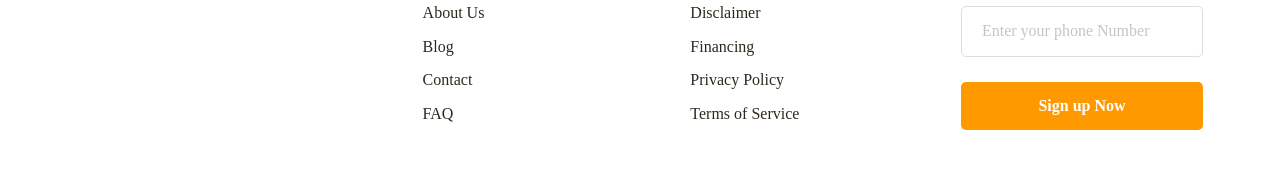
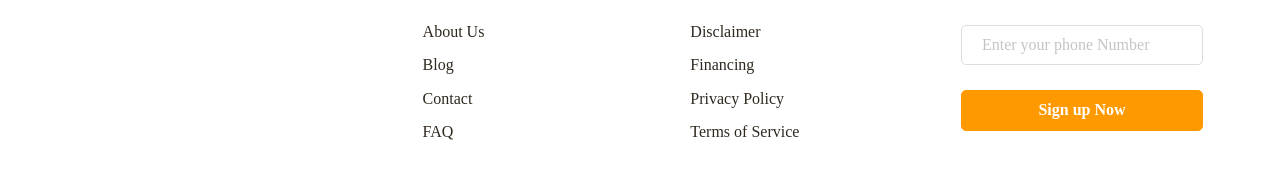
Before and after one commit to polyatskovun/fe-hw-9, a plain HTML site: page index.html in a window 1280 px wide. Shown: the part 2122-2301 px from the top of the page. Drawn offline with Linux system fonts and the light colour scheme.

Commit message:
change view of btns

```diff
--- a/css/style.css
+++ b/css/style.css
@@ -237,7 +237,7 @@
 }
 
 .phone-input {
-  padding: 15px 20px;
+  padding: 10px 20px;
   font-size: 16px;
   border: 1px solid #ddd;
   border-radius: 5px;
@@ -248,19 +248,3 @@
 .phone-input::placeholder {
   color: #c5c5c5;
 }
-
-.signup-button {
-  background-color: #ff9900;
-  color: #ffffff;
-  border: none;
-  padding: 15px 20px;
-  font-size: 16px;
-  font-weight: bold;
-  border-radius: 5px;
-  cursor: pointer;
-  transition: background-color 0.3s ease;
-}
-
-.signup-button:hover {
-  background-color: #e88e00;
-}
--- a/index.html
+++ b/index.html
@@ -96,7 +96,7 @@
                 <p>If you are looking for a new way to promote your business that won’t cost you more money, </p>
             </div>
             <img src="./img/messsage.svg" alt="Person sent messsage">
-        </container>
+        </container>git
     </section>
     <hr id="breake__line">
     <footer>
@@ -125,8 +125,8 @@
             </div>
             <div id="button-container" class="flex-column">
                 <h5 class="footer-title" id="form-title">Knowing you're always<br>on the best energy deal.</h5>
-                <input type="text" placeholder="Enter your phone Number" class="phone-input" />
-                <button class="signup-button">Sign up Now</button>
+                <input type="text" placeholder="Enter your phone Number" class="phone-input">
+                <button class="color_btn btn">Sign up Now</button>
             </div>
         </container>
     </footer>
```
